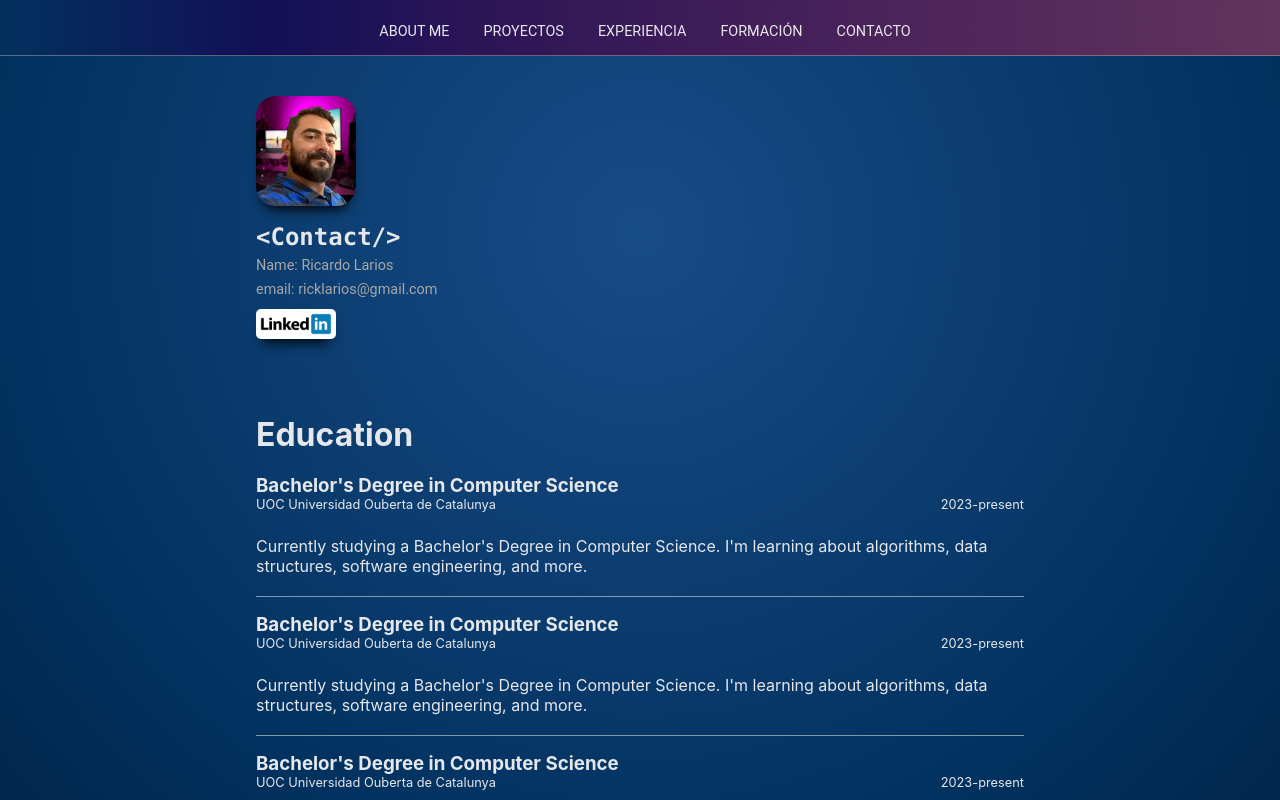
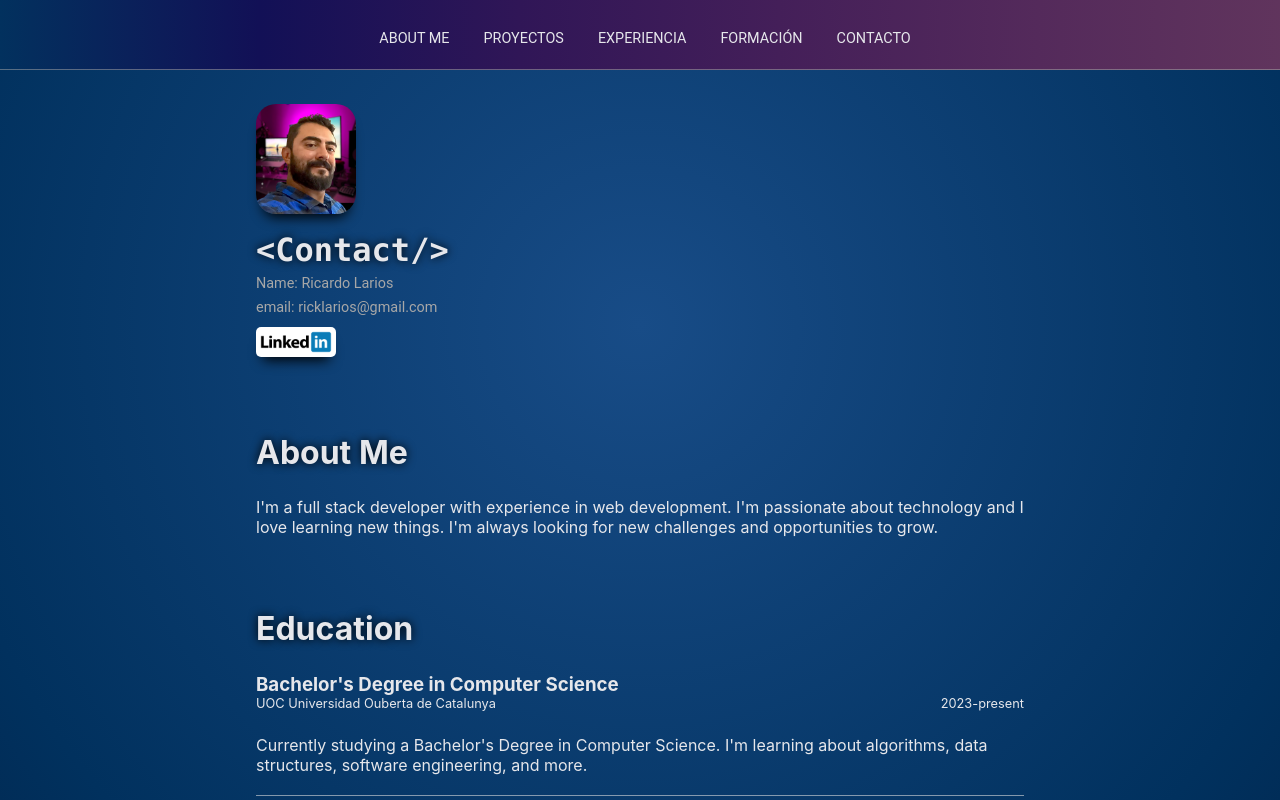
Before and after one commit to ricklarios/web-portafolio, a React (Create React App) app: page / in a window 1280 px wide. Shown: the top 800 px of the page. Built offline with nearby package versions, Linux system fonts and the light colour scheme.

Commit message:
Update About & Header component style

```diff
--- a/src/components/About.jsx
+++ b/src/components/About.jsx
@@ -1,9 +1,10 @@
 import React from "react";
 import texts from "../utils/data";
+import "../styles/components/about.css";
 
 const About = () => {
   return (
-    <div>
+    <div className="about">
       <h1>{texts.aboutMe.title}</h1>
       <p>{texts.aboutMe.description}</p>
     </div>
--- a/src/components/Contact.jsx
+++ b/src/components/Contact.jsx
@@ -13,7 +13,7 @@ const Contact = () => {
         className="contact-avatar"
         style={{ width: "100px" }}
       />
-      <h2 className="contact-title">&lt;Contact/&gt;</h2>
+      <h1 className="contact-title">&lt;Contact/&gt;</h1>
       <p>Name: {texts.contacto.name}</p>
       <p>email: {texts.contacto.email}</p>
       <a
--- a/src/components/MainSection.jsx
+++ b/src/components/MainSection.jsx
@@ -8,8 +8,8 @@ const MainSection = () => {
   return (
     <main className="main-section">
       <Contact />
+      <About />
       <Education />
-      <About />
     </main>
   );
 };
--- /dev/null
+++ b/src/styles/components/about.css
@@ -0,0 +1,7 @@
+.about {
+    display: flex;
+    flex-direction: column;
+    justify-content: center;
+    align-items: start;
+    gap: 25px;
+}
--- a/src/styles/components/contact.css
+++ b/src/styles/components/contact.css
@@ -5,7 +5,6 @@
     gap: 0.5vw;
     align-items: start;
     justify-content: center;
-    margin-bottom: 5vw;
 }
 .contact-component p {
     font: 0.9em 'Roboto', sans-serif;
--- a/src/styles/components/education.css
+++ b/src/styles/components/education.css
@@ -1,7 +1,7 @@
 .education-item {
     display: flex;
     flex-direction: column;
-    margin-bottom: 1rem;
+    margin-bottom: 2rem;
     padding-bottom: 20px;
     border-bottom: 1px solid #e0e0e094;
 }
@@ -14,5 +14,5 @@
 }
 
 .education .title {
-    margin-bottom: 20px;
+    margin-bottom: 25px;
 }
--- a/src/styles/components/header.css
+++ b/src/styles/components/header.css
@@ -1,8 +1,11 @@
 .header {
+    position: fixed;
+    top: 0;
+    z-index: 10;
     margin: 0;
     padding: 5px 5px 0px 5px;
     border: 0;
-    height: 50px;
+    height: 5vw;
     width: 100%;
     border-bottom: 1px solid #a7a7a785;
     background-image: radial-gradient(circle at 120.71% 50%, #6c3f60 0, #61355d 16.67%, #542a5b 33.33%, #441f59 50%, #301657 66.67%, #121056 83.33%, #02315E 100%);
--- a/src/styles/components/main-section.css
+++ b/src/styles/components/main-section.css
@@ -1,4 +1,5 @@
 .main-section {
+    margin-top: 5vw;
     padding-top: 5vh;
     display: flex;
     flex-direction: column;
@@ -8,4 +9,8 @@
 
 .main-section > * {
     padding-inline: 20vw;
+    margin-bottom: 5vw;
 }
+.main-section h1 {
+    text-shadow: 0px 0px 10px #000000;
+}
```
